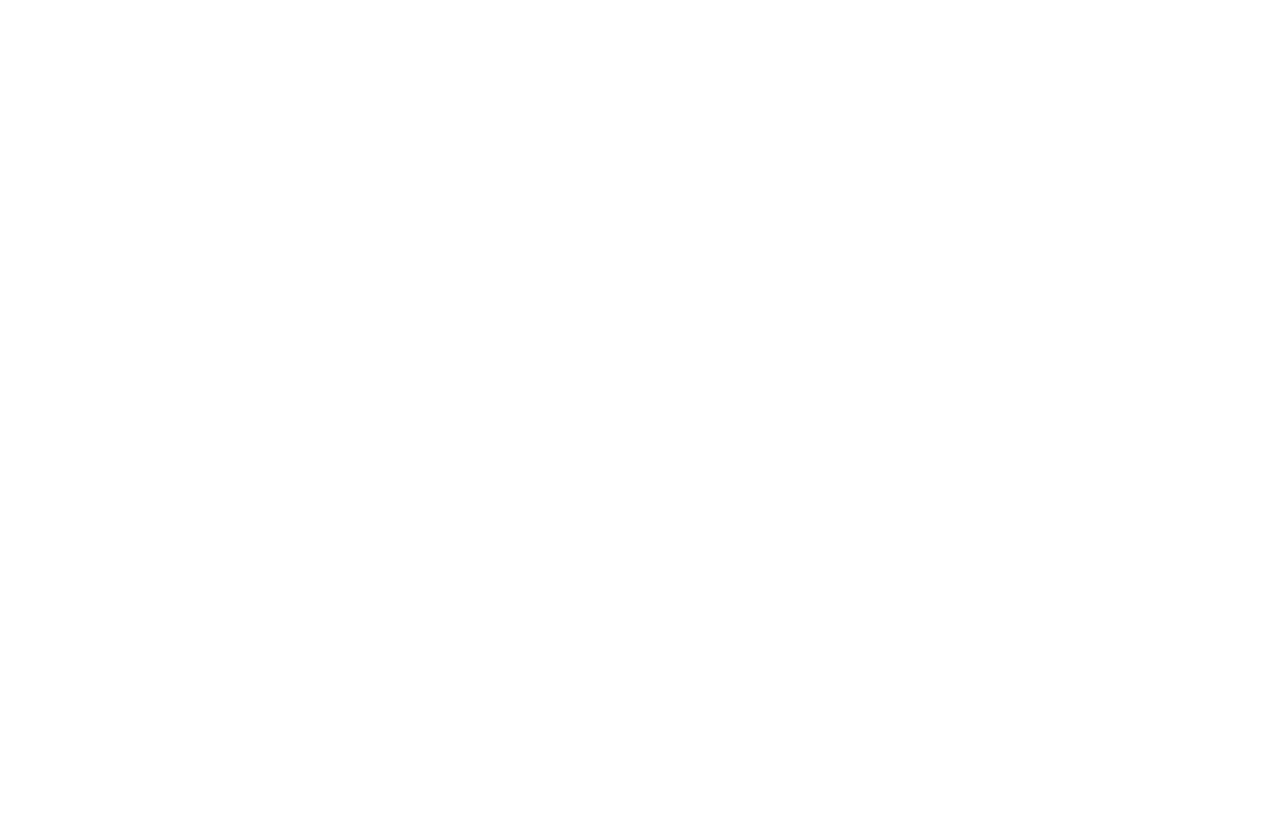
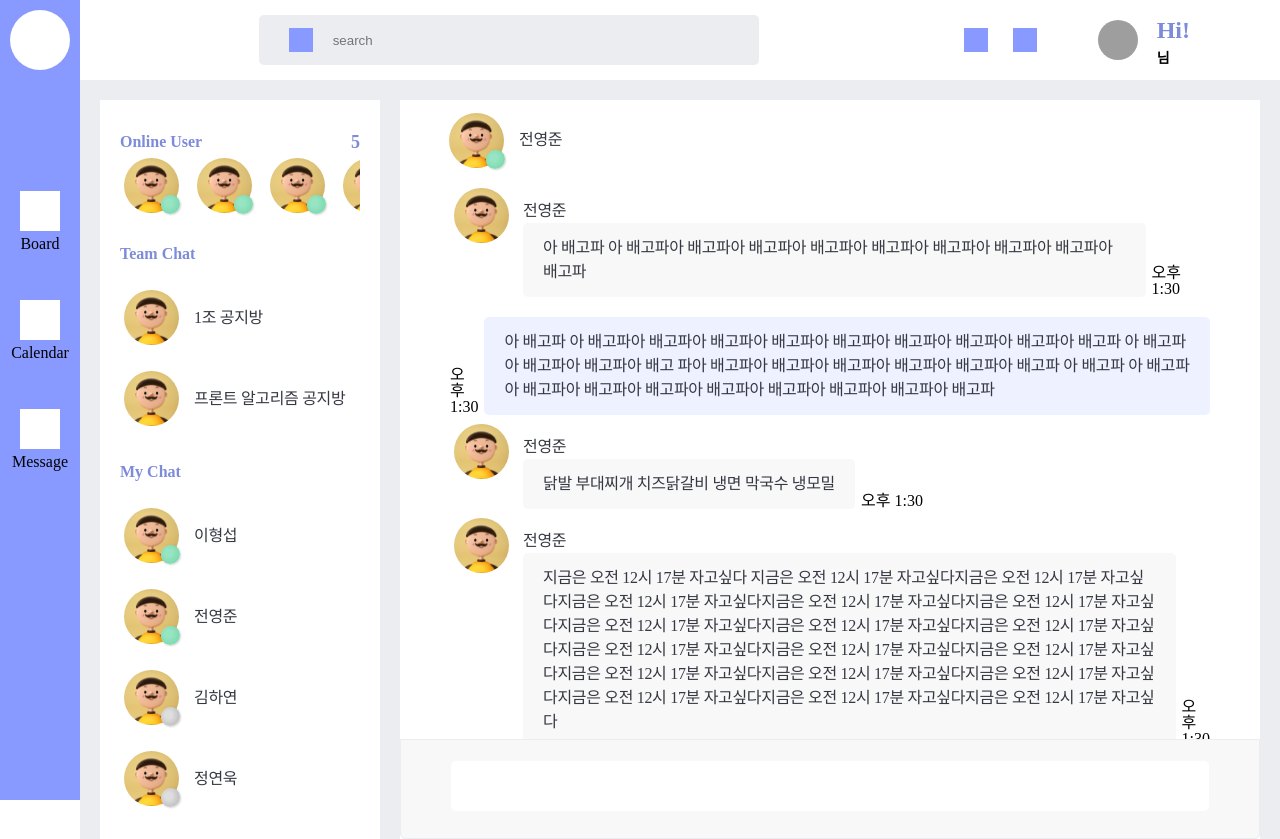
Before and after one commit to The-HangHae99-final/the-Final-FrontEnd, a React (Create React App) app: page /main/message in a window 1280 px wide. Before the commit this address had no page. Before the commit the page ends 800 px from the top, so only its background shows below. Built offline with nearby package versions, Linux system fonts and the light colour scheme; grey boxes are pictures that could not be loaded.

Commit message:
Feat: get user's info when login

```diff
--- a/src/App.js
+++ b/src/App.js
@@ -17,13 +17,26 @@ import KakaoLoginCallback from "./elements/introMain/KakaoLoginCallBack";
 const App = () => {
   const ls = localStorage.getItem("myToken");
 
+  // useEffect(() => {
+  //   if (!ls) return;
+  //   setIsLoggedIn(true);
+  // }, [ls]);
+  // console.log(isLoggedIn);
+  console.log(ls);
   return (
     <div>
       <GlobalStyle />
       <Routes>
-        {ls ? (
+        <Route path="/" element={<Login />} />
+        <Route path="/signup" element={<Signup />} />
+        <Route path="/main" element={<Main />}>
+          <Route path="board" element={<Board />} />
+          <Route path="calendar" element={<Calender />} />
+          <Route path="message" element={<Message />} />
+        </Route>
+        {/* {ls ? (
           <>
-            <Route path="/" element={<Main />}>
+            <Route path="/main" element={<Main />}>
               <Route path="board" element={<Board />} />
               <Route path="calendar" element={<Calender />} />
               <Route path="message" element={<Message />} />
@@ -43,7 +56,7 @@ const App = () => {
               element={<KakaoLoginCallback />}
             />
           </>
-        )}
+        )} */}
       </Routes>
     </div>
   );
--- a/src/components/Header/Header.js
+++ b/src/components/Header/Header.js
@@ -7,7 +7,7 @@ import Modal from "../Modal";
 import { useSelector } from "react-redux";
 import styled from "styled-components";
 
-const Header = ({ isLoggedIn, handleLogin, handleSignup }) => {
+const Header = () => {
   const [modalOn, setModalOn] = useState(false);
   const [name, setName] = useState("");
   const user = useSelector((state) => state.user.value);
@@ -19,7 +19,7 @@ const Header = ({ isLoggedIn, handleLogin, handleSignup }) => {
   useEffect(() => {
     setName(user.user_name);
   }, [user]);
-
+  console.log(user);
   return (
     <>
       <header className={styles.header}>
@@ -35,7 +35,7 @@ const Header = ({ isLoggedIn, handleLogin, handleSignup }) => {
           <div className={styles.menuBtns}>
             <button className={styles.menuBtn}></button>
             <button className={styles.menuBtn}></button>
-            <JoinButtons>
+            {/* <JoinButtons>
               {!modalOn ? (
                 <>
                   <button onClick={handleModal}>로그인</button>
@@ -46,7 +46,7 @@ const Header = ({ isLoggedIn, handleLogin, handleSignup }) => {
                   로그아웃
                 </button>
               )}
-            </JoinButtons>
+            </JoinButtons> */}
           </div>
           <div className={styles.aboutUser}>
             <div className={styles.userAvatar}>
--- a/src/components/Login.js
+++ b/src/components/Login.js
@@ -36,7 +36,6 @@ const Login = () => {
         })
         .catch((error) => console.log(error));
     } else {
-      console.log(loginValue.password);
       // 입력한 비밀번호가 앞서 입력한 이메일과 매칭되는지 확인
       axios
         .post("http://52.79.82.195:3001/api/users/password", {
@@ -44,13 +43,17 @@ const Login = () => {
           password: loginValue.password,
         })
         .then((response) => {
+          console.log(response);
+          const user_email = response.date.email;
+          const user_name = response.date.name;
+
+          // response 값이 success라면 토큰 저장, 리디렉션, 유저 정보 저장
           if (response.data.success) {
             const token = response.data.token;
             alert("로그인에 성공하였습니다!");
             localStorage.setItem("myToken", token);
             navigate("/main");
-            console.log(response);
-            dispatch(login({ ...user, isLoggedIn: true }));
+            dispatch(login({ user_email: user_email, user_name: user_name }));
           }
         })
         .catch((error) => console.log(error));
--- a/src/elements/introMain/KakaoLoginCallBack.js
+++ b/src/elements/introMain/KakaoLoginCallBack.js
@@ -42,7 +42,6 @@ const KakaoLoginCallback = () => {
             axios
               .post(`http://13.125.169.225:3001/kakao/parsing`, {
                 user_email,
-                user_id,
                 user_name,
               })
               .then((res) => {
--- a/src/pages/Main/Main.js
+++ b/src/pages/Main/Main.js
@@ -13,11 +13,13 @@ const Main = ({}) => {
   return (
     <div className={styles.main}>
       <div className={styles.leftSide}>
-        <div className={styles.logo}></div>
+        <div className={styles.logo} onClick={() => navigate("/main")}>
+          {" "}
+        </div>
         <div className={styles.buttons}>
           <div className={styles.buttonWrap}>
             <div
-              onClick={() => navigate("/board")}
+              onClick={() => navigate("/main/board")}
               className={styles.btn}
             ></div>
             <span>Board</span>
@@ -25,14 +27,14 @@ const Main = ({}) => {
           <div className={styles.buttonWrap}>
             <div
               className={styles.btn}
-              onClick={() => navigate("/calendar")}
+              onClick={() => navigate("/main/calendar")}
             ></div>
             <span>Calendar</span>
           </div>
           <div className={styles.buttonWrap}>
             <div
               className={styles.btn}
-              onClick={() => navigate("/message")}
+              onClick={() => navigate("/main/message")}
             ></div>
             <span>Message</span>
           </div>
--- a/src/redux/userReducer.js
+++ b/src/redux/userReducer.js
@@ -3,7 +3,6 @@ import { createSlice } from "@reduxjs/toolkit";
 const initialState = {
   user_name: "",
   user_email: "",
-  user_id: "",
   isLoggedIn: false,
 };
 export const userSlice = createSlice({
```
